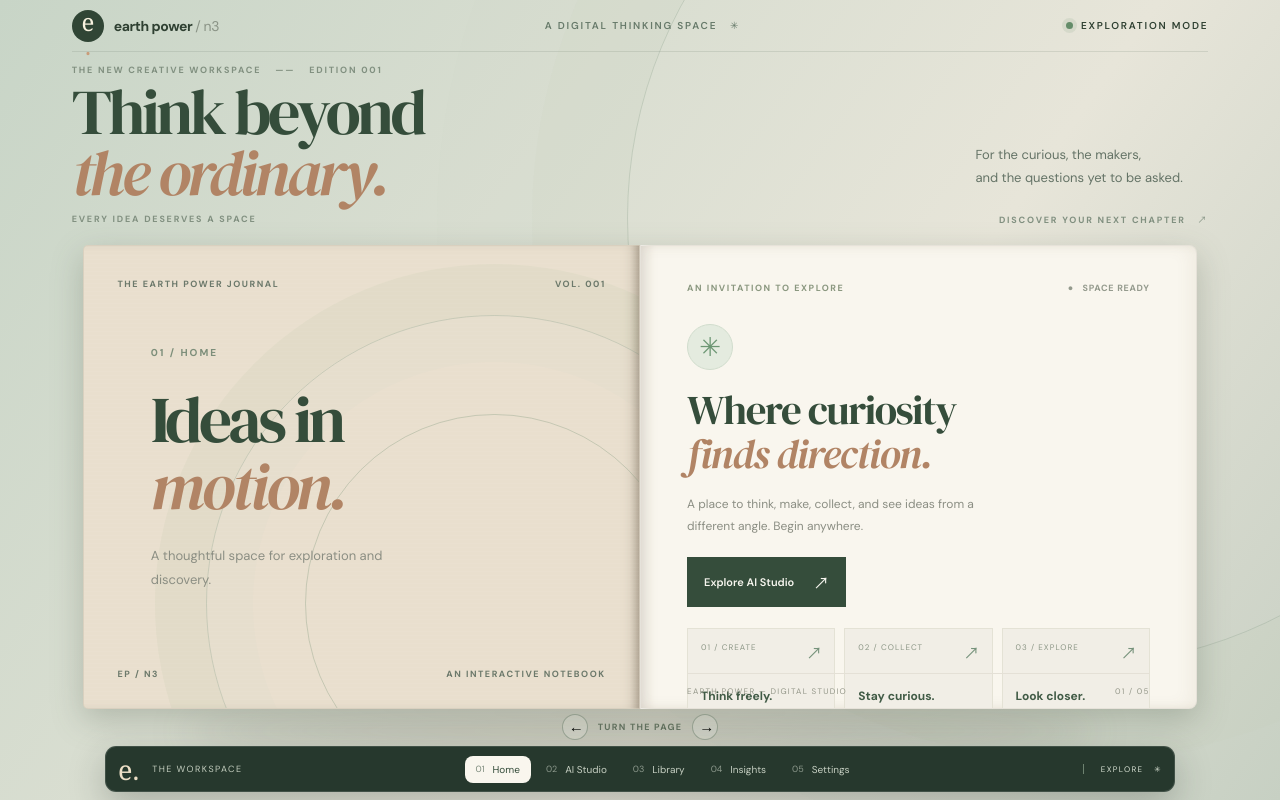
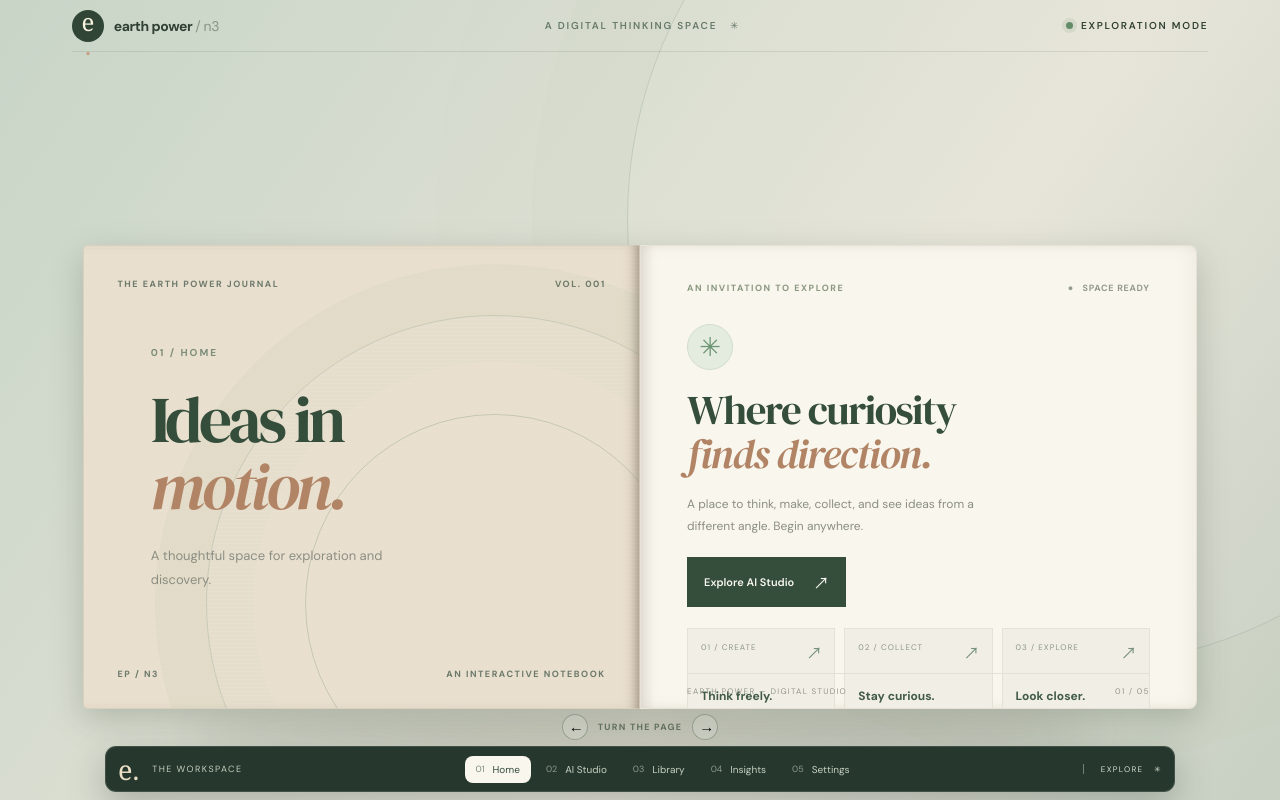
Before and after one commit to withlionbuddha/earth-power-n3, a React (Vite) app: page / in a window 1280 px wide. Built offline with nearby package versions, Linux system fonts and the light colour scheme.

Commit message:
refactor(ui): remove oversized hero and move book directly under header

```diff
--- a/src/App.tsx
+++ b/src/App.tsx
@@ -119,7 +119,7 @@ export default function App() {
     <div className="ambient-ring" aria-hidden="true"/>
     <section className="top-zone">
       <header className="topbar"><a className="brand" href="#home" onClick={e => { e.preventDefault(); navigate('home') }}><span className="brand-circle">e<span>.</span></span><strong>earth power <i>/ n3</i></strong></a><span className="topbar-center">A DIGITAL THINKING SPACE &nbsp; ✳</span><span className="topbar-end"><span className="status-dot"/> EXPLORATION MODE</span></header>
-      <div className="top-content"><div className="top-kicker">THE NEW CREATIVE WORKSPACE <span>——</span> EDITION 001</div><div className="hero-row"><h1>Think beyond<br/><em>the ordinary.</em></h1><p>For the curious, the makers,<br/>and the questions yet to be asked.</p></div><div className="hero-footer"><span>EVERY IDEA DESERVES A SPACE</span><span>DISCOVER YOUR NEXT CHAPTER &nbsp; ↗</span></div></div>
+
     </section>
     <section className="book-zone" aria-label="Interactive content pages">
       <div className="book-shadow"/>
```
